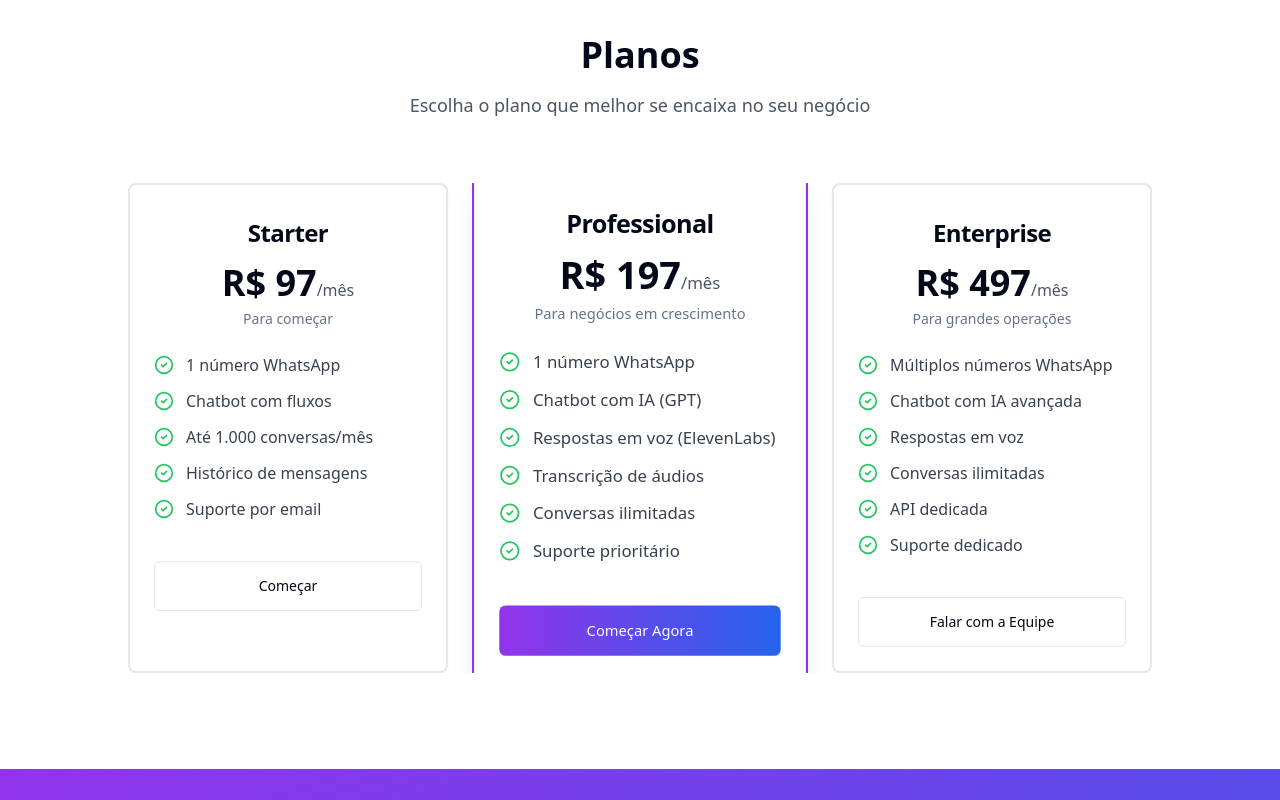
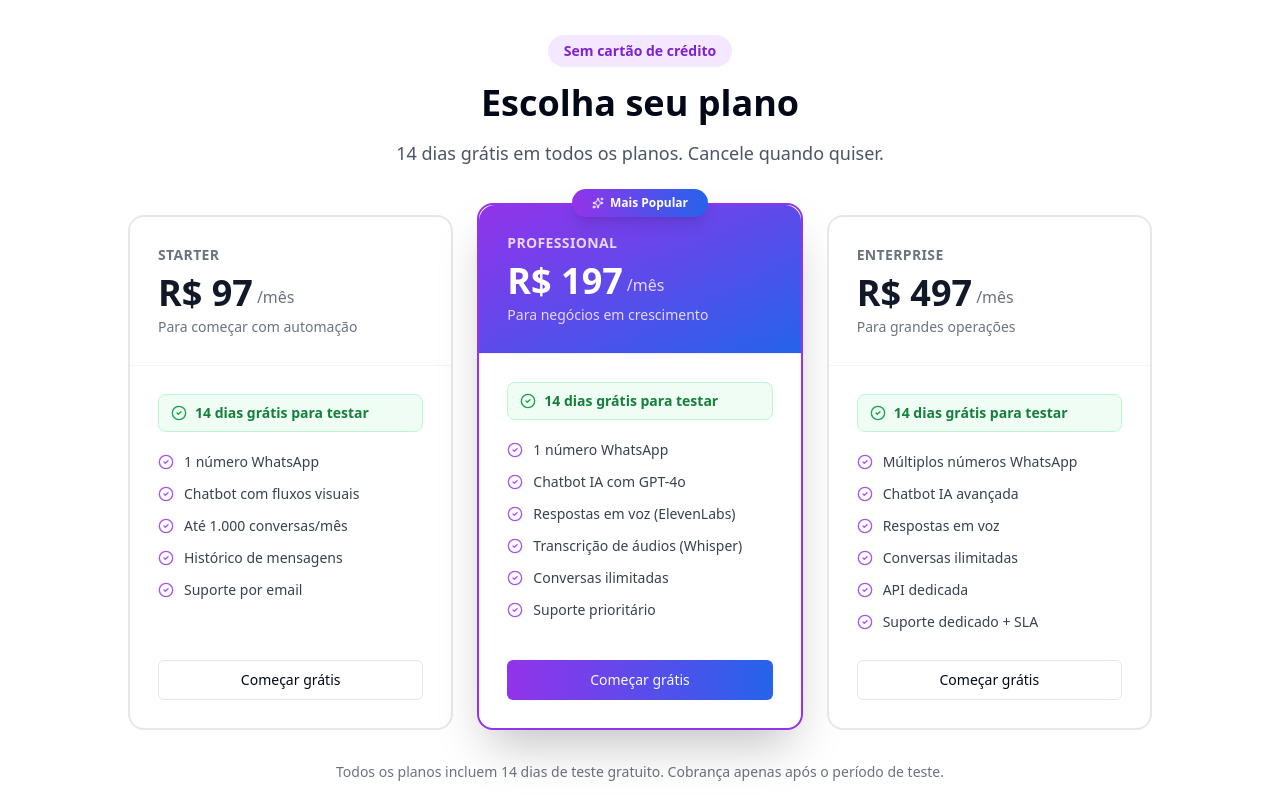
Before and after one commit to NicolasthalesDEV/WhatLead, a Next.js app in the folder apps/web/: page / in a window 1280 px wide. Shown: the part 2460-3260 px from the top of the page. Built offline with nearby package versions, Linux system fonts and the light colour scheme.

Commit message:
feat: add trial banners to dashboard layout and update pricing section with new plan descriptions

```diff
--- a/apps/web/src/app/dashboard/layout.tsx
+++ b/apps/web/src/app/dashboard/layout.tsx
@@ -5,10 +5,15 @@ export const dynamic = "force-dynamic";
 import { Header } from "@/components/header";
 import { Sidebar } from "@/components/sidebar";
 import { useState, useEffect } from "react";
-import { usePathname } from "next/navigation";
-import { Menu, X } from "lucide-react";
+import { usePathname, useRouter } from "next/navigation";
+import { Menu, X, AlertTriangle, ShieldAlert } from "lucide-react";
 import { Button } from "@/components/ui/button";
 import { cn } from "@/lib/utils";
+
+interface TrialBanner {
+  type: "warning" | "expired";
+  daysRemaining?: number;
+}
 
 export default function DashboardLayout({
   children,
@@ -17,7 +22,24 @@ export default function DashboardLayout({
 }) {
   const [sidebarOpen, setSidebarOpen] = useState(true);
   const [mobileSidebarOpen, setMobileSidebarOpen] = useState(false);
+  const [trialBanner, setTrialBanner] = useState<TrialBanner | null>(null);
   const pathname = usePathname();
+  const router = useRouter();
+
+  useEffect(() => {
+    fetch("/api/billing/subscription")
+      .then((r) => r.json())
+      .then((data) => {
+        if (data?.isTrial || data?.plan === "trial" || data?.plan === "free") {
+          if (data?.isExpired) {
+            setTrialBanner({ type: "expired" });
+          } else if (typeof data?.daysRemaining === "number" && data.daysRemaining <= 7) {
+            setTrialBanner({ type: "warning", daysRemaining: data.daysRemaining });
+          }
+        }
+      })
+      .catch(() => {});
+  }, []);
 
   // Fecha o menu mobile ao redimensionar para desktop
   useEffect(() => {
@@ -76,6 +98,48 @@ export default function DashboardLayout({
 
       {/* ── Conteúdo principal ───────────────────────────────── */}
       <div className="flex flex-1 flex-col overflow-hidden min-w-0">
+
+        {/* Trial expired banner */}
+        {trialBanner?.type === "expired" && (
+          <div className="flex items-center justify-between gap-3 bg-red-600 text-white px-4 py-2.5 text-sm font-medium">
+            <div className="flex items-center gap-2">
+              <ShieldAlert className="h-4 w-4 flex-shrink-0" />
+              <span>Seu período de teste terminou. Assine agora para continuar usando o WhatLead.</span>
+            </div>
+            <Button
+              size="sm"
+              className="bg-white text-red-600 hover:bg-red-50 font-bold flex-shrink-0"
+              onClick={() => router.push("/checkout?plan=professional")}
+            >
+              Assinar agora
+            </Button>
+          </div>
+        )}
+
+        {/* Trial warning banner (≤7 days) */}
+        {trialBanner?.type === "warning" && (
+          <div className="flex items-center justify-between gap-3 bg-amber-500 text-white px-4 py-2.5 text-sm font-medium">
+            <div className="flex items-center gap-2">
+              <AlertTriangle className="h-4 w-4 flex-shrink-0" />
+              <span>
+                Seu teste gratuito expira em{" "}
+                <strong>
+                  {trialBanner.daysRemaining === 0
+                    ? "menos de 1 dia"
+                    : `${trialBanner.daysRemaining} dia${trialBanner.daysRemaining === 1 ? "" : "s"}`}
+                </strong>. Escolha um plano para não perder o acesso.
+              </span>
+            </div>
+            <Button
+              size="sm"
+              className="bg-white text-amber-600 hover:bg-amber-50 font-bold flex-shrink-0"
+              onClick={() => router.push("/checkout?plan=professional")}
+            >
+              Ver planos
+            </Button>
+          </div>
+        )}
+
         <div className="border-b bg-background">
           <div className="flex items-center min-h-[3.5rem] gap-1 px-2 sm:px-3">
             {/* Botão hamburger — mobile */}
--- a/apps/web/src/app/page.tsx
+++ b/apps/web/src/app/page.tsx
@@ -276,128 +276,146 @@ export default function Home() {
       {/* Pricing Section */}
       <section id="pricing" className="py-12 sm:py-24 bg-white">
         <div className="container mx-auto px-4">
-          <div className="text-center mb-8 sm:mb-16">
-            <h2 className="text-2xl sm:text-4xl font-bold mb-4">Planos</h2>
-            <p className="text-lg text-gray-600 max-w-2xl mx-auto">
-              Escolha o plano que melhor se encaixa no seu negócio
+          <div className="text-center mb-12">
+            <span className="inline-block bg-purple-100 text-purple-700 text-sm font-semibold px-4 py-1.5 rounded-full mb-4">
+              Sem cartão de crédito
+            </span>
+            <h2 className="text-2xl sm:text-4xl font-bold mb-4">Escolha seu plano</h2>
+            <p className="text-lg text-gray-600 max-w-xl mx-auto">
+              14 dias grátis em todos os planos. Cancele quando quiser.
             </p>
           </div>
-          <div className="grid gap-8 md:grid-cols-3 max-w-5xl mx-auto overflow-x-hidden">
+
+          <div className="grid gap-6 md:grid-cols-3 max-w-5xl mx-auto items-stretch">
             {/* Starter */}
-            <Card className="border-2 border-gray-200 hover:shadow-xl transition-all">
-              <CardHeader className="text-center pb-6 pt-8">
-                <CardTitle className="text-2xl mb-2">Starter</CardTitle>
-                <div className="mb-3">
-                  <span className="text-4xl font-bold">R$ 97</span>
-                  <span className="text-gray-600">/mês</span>
+            <div className="relative rounded-2xl border-2 border-gray-200 bg-white flex flex-col hover:shadow-xl hover:border-purple-200 transition-all duration-200">
+              <div className="p-7 border-b border-gray-100">
+                <p className="text-sm font-semibold text-gray-500 uppercase tracking-wide mb-2">Starter</p>
+                <div className="flex items-end gap-1 mb-1">
+                  <span className="text-4xl font-extrabold text-gray-900">R$&nbsp;97</span>
+                  <span className="text-gray-500 pb-1">/mês</span>
                 </div>
-                <CardDescription>Para começar</CardDescription>
-              </CardHeader>
-              <CardContent className="space-y-4">
-                <ul className="space-y-3 mb-6">
+                <p className="text-sm text-gray-500">Para começar com automação</p>
+              </div>
+              <div className="p-7 flex flex-col flex-1">
+                <div className="flex items-center gap-2 bg-green-50 border border-green-200 rounded-lg px-3 py-2 mb-5">
+                  <CheckCircle2 className="h-4 w-4 text-green-600 flex-shrink-0" />
+                  <span className="text-sm font-semibold text-green-700">14 dias grátis para testar</span>
+                </div>
+                <ul className="space-y-3 mb-7 flex-1">
                   {[
                     "1 número WhatsApp",
-                    "Chatbot com fluxos",
+                    "Chatbot com fluxos visuais",
                     "Até 1.000 conversas/mês",
                     "Histórico de mensagens",
                     "Suporte por email",
                   ].map((f, i) => (
-                    <li key={i} className="flex items-start">
-                      <CheckCircle2 className="h-5 w-5 text-green-500 mr-3 flex-shrink-0 mt-0.5" />
-                      <span className="text-gray-700">{f}</span>
+                    <li key={i} className="flex items-start gap-2.5">
+                      <CheckCircle2 className="h-4 w-4 text-purple-500 flex-shrink-0 mt-0.5" />
+                      <span className="text-sm text-gray-700">{f}</span>
                     </li>
                   ))}
                 </ul>
                 <Button
-                  className="w-full py-6"
+                  className="w-full"
                   variant="outline"
                   onClick={() => router.push("/register?plan=starter")}
                 >
-                  Começar
+                  Começar grátis
                 </Button>
-              </CardContent>
-            </Card>
+              </div>
+            </div>
 
-            {/* Professional */}
-            <Card className="border-2 border-purple-600 shadow-xl md:scale-105 relative">
-              <div className="absolute -top-4 left-1/2 transform -translate-x-1/2">
-                <div className="bg-gradient-to-r from-purple-600 to-blue-600 text-white text-xs font-semibold px-4 py-1 rounded-full flex items-center gap-1">
-                  <Sparkles className="h-3 w-3" />
-                  Mais Popular
+            {/* Professional — destaque */}
+            <div className="relative rounded-2xl border-2 border-purple-600 bg-white flex flex-col shadow-2xl md:-mt-3 md:mb-0">
+              <div className="absolute -top-4 inset-x-0 flex justify-center">
+                <span className="bg-gradient-to-r from-purple-600 to-blue-600 text-white text-xs font-bold px-5 py-1.5 rounded-full flex items-center gap-1.5 shadow-lg">
+                  <Sparkles className="h-3 w-3" /> Mais Popular
+                </span>
+              </div>
+              <div className="p-7 border-b border-purple-100 bg-gradient-to-br from-purple-600 to-blue-600 rounded-t-2xl">
+                <p className="text-sm font-semibold text-purple-200 uppercase tracking-wide mb-2">Professional</p>
+                <div className="flex items-end gap-1 mb-1">
+                  <span className="text-4xl font-extrabold text-white">R$&nbsp;197</span>
+                  <span className="text-purple-200 pb-1">/mês</span>
                 </div>
+                <p className="text-sm text-purple-200">Para negócios em crescimento</p>
               </div>
-              <CardHeader className="text-center pb-6 pt-8">
-                <CardTitle className="text-2xl mb-2">Professional</CardTitle>
-                <div className="mb-3">
-                  <span className="text-4xl font-bold">R$ 197</span>
-                  <span className="text-gray-600">/mês</span>
+              <div className="p-7 flex flex-col flex-1">
+                <div className="flex items-center gap-2 bg-green-50 border border-green-200 rounded-lg px-3 py-2 mb-5">
+                  <CheckCircle2 className="h-4 w-4 text-green-600 flex-shrink-0" />
+                  <span className="text-sm font-semibold text-green-700">14 dias grátis para testar</span>
                 </div>
-                <CardDescription>Para negócios em crescimento</CardDescription>
-              </CardHeader>
-              <CardContent className="space-y-4">
-                <ul className="space-y-3 mb-6">
+                <ul className="space-y-3 mb-7 flex-1">
                   {[
                     "1 número WhatsApp",
-                    "Chatbot com IA (GPT)",
+                    "Chatbot IA com GPT-4o",
                     "Respostas em voz (ElevenLabs)",
-                    "Transcrição de áudios",
+                    "Transcrição de áudios (Whisper)",
                     "Conversas ilimitadas",
                     "Suporte prioritário",
                   ].map((f, i) => (
-                    <li key={i} className="flex items-start">
-                      <CheckCircle2 className="h-5 w-5 text-green-500 mr-3 flex-shrink-0 mt-0.5" />
-                      <span className="text-gray-700">{f}</span>
+                    <li key={i} className="flex items-start gap-2.5">
+                      <CheckCircle2 className="h-4 w-4 text-purple-500 flex-shrink-0 mt-0.5" />
+                      <span className="text-sm text-gray-700">{f}</span>
                     </li>
                   ))}
                 </ul>
                 <Button
-                  className="w-full py-6 bg-gradient-to-r from-purple-600 to-blue-600 hover:from-purple-700 hover:to-blue-700"
+                  className="w-full bg-gradient-to-r from-purple-600 to-blue-600 hover:from-purple-700 hover:to-blue-700"
                   onClick={() => router.push("/register?plan=professional")}
                 >
-                  Começar Agora
+                  Começar grátis
                 </Button>
-              </CardContent>
-            </Card>
+              </div>
+            </div>
 
             {/* Enterprise */}
-            <Card className="border-2 border-gray-200 hover:shadow-xl transition-all">
-              <CardHeader className="text-center pb-6 pt-8">
-                <CardTitle className="text-2xl mb-2">Enterprise</CardTitle>
-                <div className="mb-3">
-                  <span className="text-4xl font-bold">R$ 497</span>
-                  <span className="text-gray-600">/mês</span>
+            <div className="relative rounded-2xl border-2 border-gray-200 bg-white flex flex-col hover:shadow-xl hover:border-purple-200 transition-all duration-200">
+              <div className="p-7 border-b border-gray-100">
+                <p className="text-sm font-semibold text-gray-500 uppercase tracking-wide mb-2">Enterprise</p>
+                <div className="flex items-end gap-1 mb-1">
+                  <span className="text-4xl font-extrabold text-gray-900">R$&nbsp;497</span>
+                  <span className="text-gray-500 pb-1">/mês</span>
                 </div>
-                <CardDescription>Para grandes operações</CardDescription>
-              </CardHeader>
-              <CardContent className="space-y-4">
-                <ul className="space-y-3 mb-6">
+                <p className="text-sm text-gray-500">Para grandes operações</p>
+              </div>
+              <div className="p-7 flex flex-col flex-1">
+                <div className="flex items-center gap-2 bg-green-50 border border-green-200 rounded-lg px-3 py-2 mb-5">
+                  <CheckCircle2 className="h-4 w-4 text-green-600 flex-shrink-0" />
+                  <span className="text-sm font-semibold text-green-700">14 dias grátis para testar</span>
+                </div>
+                <ul className="space-y-3 mb-7 flex-1">
                   {[
                     "Múltiplos números WhatsApp",
-                    "Chatbot com IA avançada",
+                    "Chatbot IA avançada",
                     "Respostas em voz",
                     "Conversas ilimitadas",
                     "API dedicada",
-                    "Suporte dedicado",
+                    "Suporte dedicado + SLA",
                   ].map((f, i) => (
-                    <li key={i} className="flex items-start">
-                      <CheckCircle2 className="h-5 w-5 text-green-500 mr-3 flex-shrink-0 mt-0.5" />
-                      <span className="text-gray-700">{f}</span>
+                    <li key={i} className="flex items-start gap-2.5">
+                      <CheckCircle2 className="h-4 w-4 text-purple-500 flex-shrink-0 mt-0.5" />
+                      <span className="text-sm text-gray-700">{f}</span>
                     </li>
                   ))}
                 </ul>
                 <Button
-                  className="w-full py-6"
+                  className="w-full"
                   variant="outline"
                   onClick={() => router.push("/register?plan=enterprise")}
                 >
-                  Falar com a Equipe
+                  Começar grátis
                 </Button>
-              </CardContent>
-            </Card>
+              </div>
+            </div>
           </div>
+
+          <p className="text-center text-sm text-gray-500 mt-8">
+            Todos os planos incluem 14 dias de teste gratuito. Cobrança apenas após o período de teste.
+          </p>
         </div>
       </section>
-
       {/* CTA Section */}
       <section className="py-12 sm:py-24 bg-gradient-to-br from-purple-600 to-blue-600 text-white">
         <div className="container mx-auto px-4 text-center">
```
